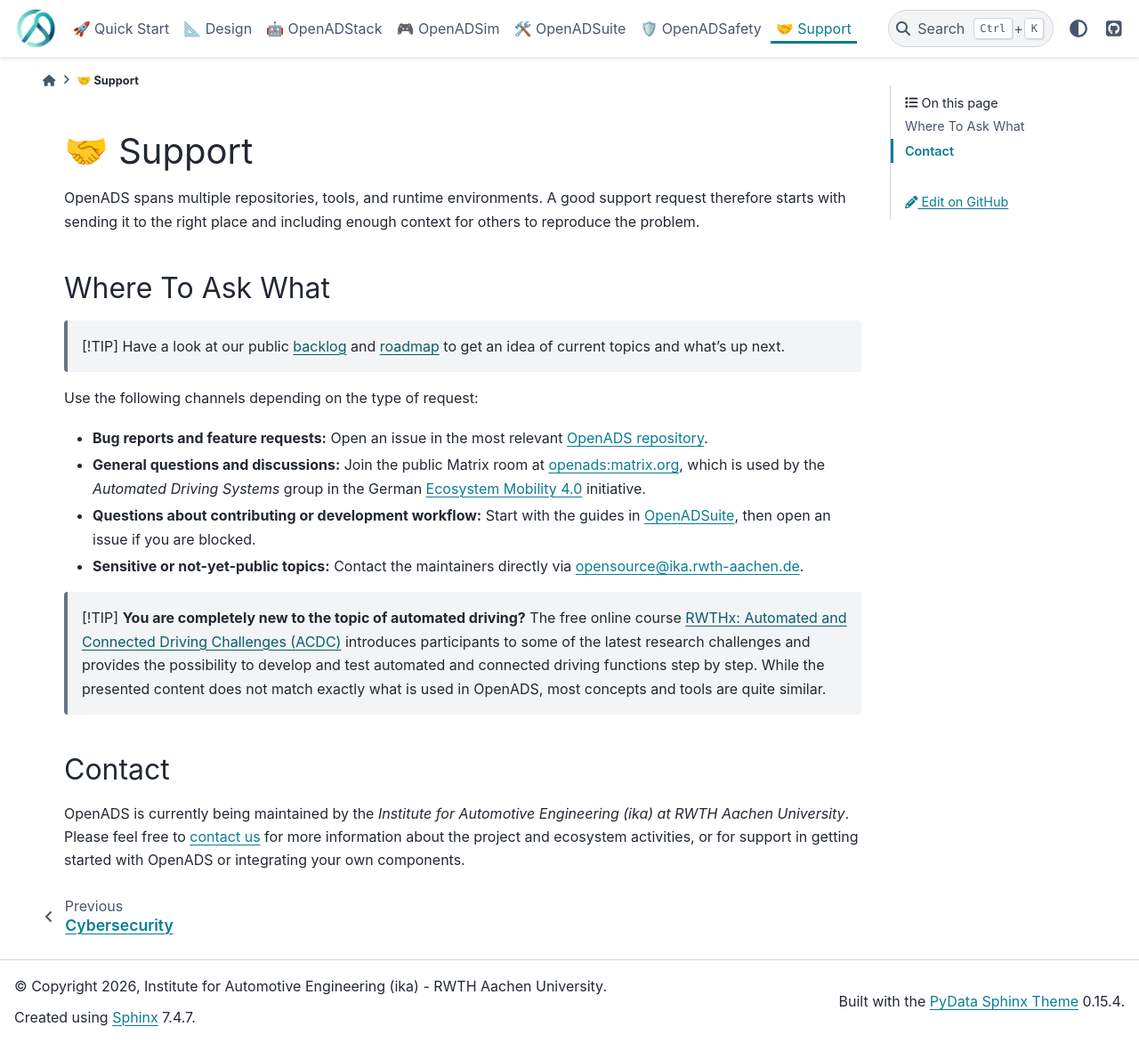
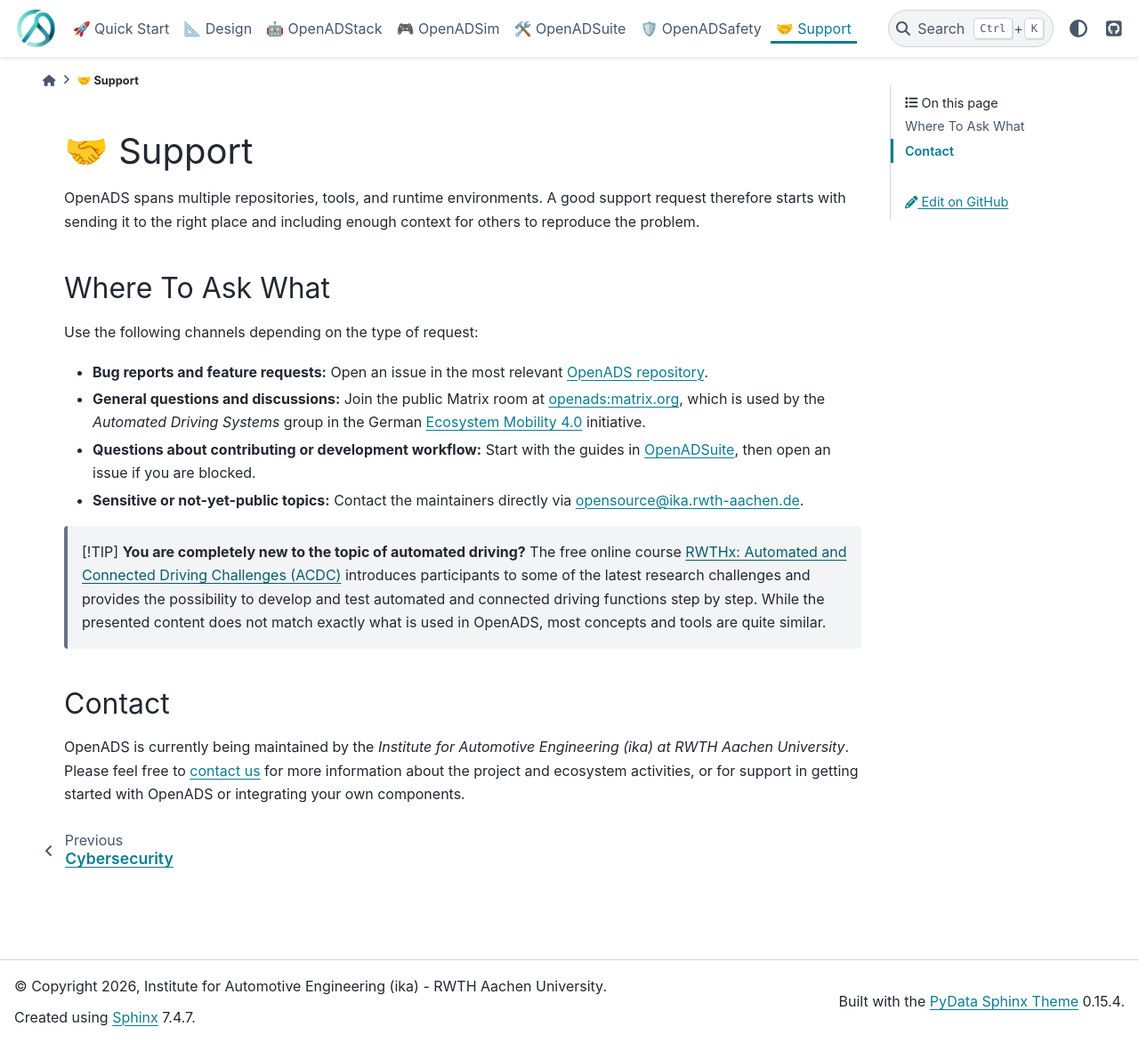
Before and after one commit to openads-project/openads-project.github.io, a Sphinx documentation site: the page built from docs/support/support.md, in a window 1280 px wide and 1172 px high. Shown: the whole window at 89% size. Built offline with Sphinx 7.4.7 and the PyData theme 0.15.4, drawn with Linux system fonts in a browser that asks for light colours; pages that are not in the unit, such as notebooks, are missing from menus.

Commit message:
Revert "refer to GitHub backlog and roadmap"
This reverts commit 41df24beed4d6a817817ec0d5d295aec38181f6a.

```diff
--- a/docs/support/support.md
+++ b/docs/support/support.md
@@ -8,9 +8,6 @@
 OpenADS spans multiple repositories, tools, and runtime environments. A good support request therefore starts with sending it to the right place and including enough context for others to reproduce the problem.
 
 ## Where To Ask What
-
-> [!TIP]
-> Have a look at our public [backlog](https://github.com/orgs/openads-project/projects/4/views/1) and [roadmap](https://github.com/orgs/openads-project/projects/4/views/4) to get an idea of current topics and what's up next.
 
 Use the following channels depending on the type of request:
 
```
